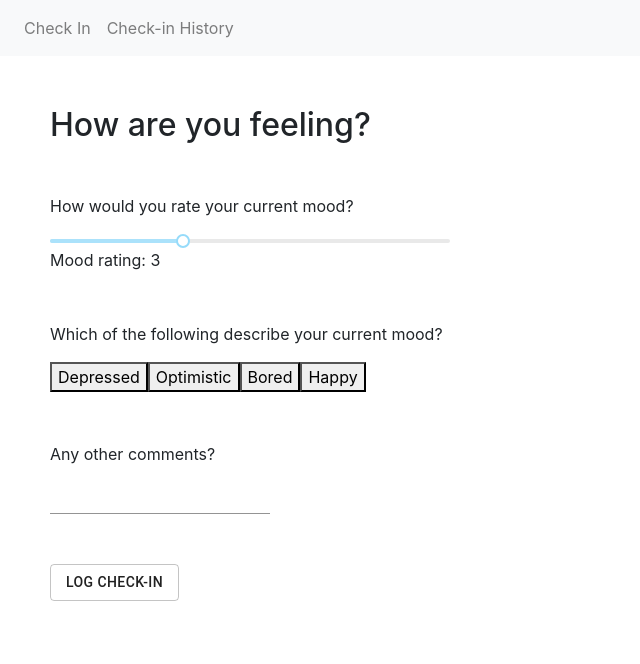
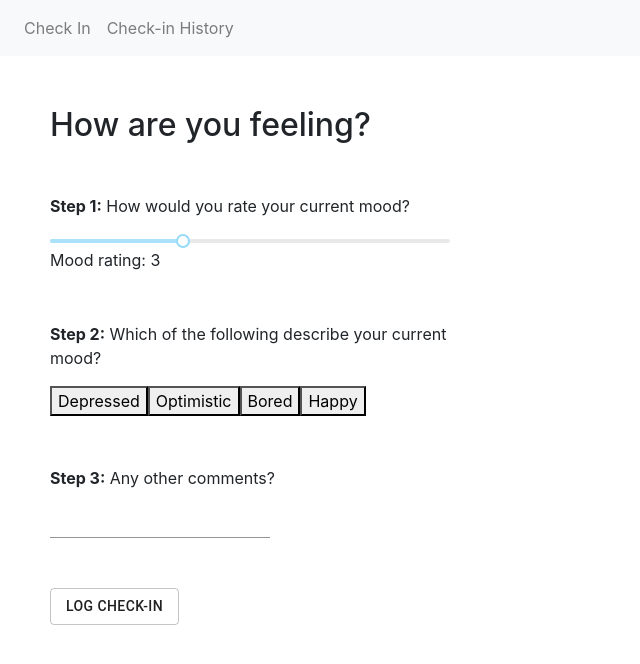
Before and after one commit to mattcleary55/unmind-mood-tracker, a React (Create React App) app: page / in a window 1280 px wide. Shown: the top 664 px of the page, without its empty margins (0-640 px from the left). Built offline with nearby package versions, Linux system fonts and the light colour scheme.

Commit message:
added checkinHistory accordion initial open

```diff
--- a/src/components/CheckInHistory.tsx
+++ b/src/components/CheckInHistory.tsx
@@ -18,10 +18,15 @@ const CheckInHistory: React.FC<{ checkInHistory: TCheckInHistory }> = ({
   checkInHistory,
 }: {
   checkInHistory: TCheckInHistory;
-}) => (
-  <Accordion allowZeroExpanded>
+}) => {
+  const latestEntryUUID = '63931684-9f47-11ea-bb37-0242ac130002';
+  return (
+    <Accordion allowZeroExpanded preExpanded={[latestEntryUUID]}>
       {checkInHistory.map((checkIn: ICheckIn, index: number) => (
-      <AccordionItem key={index}>
+        <AccordionItem
+          key={index}
+          uuid={index === 0 ? latestEntryUUID : undefined}
+        >
           <AccordionItemHeading>
             <AccordionItemButton>
               {moment(checkIn.time).format('DD/MM/YY')}
@@ -35,5 +40,6 @@ const CheckInHistory: React.FC<{ checkInHistory: TCheckInHistory }> = ({
       ))}
     </Accordion>
   );
+};
 
 export default CheckInHistory;
--- a/src/pages/CheckIn.tsx
+++ b/src/pages/CheckIn.tsx
@@ -32,7 +32,9 @@ const CheckInPage: React.FC = (props: any) => {
       </div>
 
       <div style={wrapperStyle}>
-        <p>How would you rate your current mood?</p>
+        <p>
+          <b>Step 1:</b> How would you rate your current mood?
+        </p>
         <Slider
           min={1}
           max={7}
@@ -44,7 +46,9 @@ const CheckInPage: React.FC = (props: any) => {
       </div>
 
       <div style={wrapperStyle}>
-        <p>Which of the following describe your current mood?</p>
+        <p>
+          <b>Step 2:</b> Which of the following describe your current mood?
+        </p>
 
         <button>Depressed</button>
 
@@ -56,7 +60,9 @@ const CheckInPage: React.FC = (props: any) => {
       </div>
 
       <div style={wrapperStyle}>
-        <p>Any other comments?</p>
+        <p>
+          <b>Step 3:</b> Any other comments?
+        </p>
 
         <TextField
           id='outlined-basic'
--- a/src/pages/CheckInHistory.tsx
+++ b/src/pages/CheckInHistory.tsx
@@ -8,14 +8,18 @@ const CheckInHistoryPage: React.FC = () => {
 
   const wrapperStyle = { margin: 50 };
 
-  return !loading ? (
+  return (
     <div style={wrapperStyle}>
-      <Summary checkInHistory={checkInHistory} />
+      {!loading ? (
+        <React.Fragment>
+          <Summary checkInHistory={checkInHistory} />
 
-      <CheckInHistory checkInHistory={checkInHistory} />
+          <CheckInHistory checkInHistory={checkInHistory} />
+        </React.Fragment>
+      ) : (
+        <Spinner />
+      )}
     </div>
-  ) : (
-    <Spinner />
   );
 };
 
```
Lines whose indentation alone changed are shown as unchanged.
